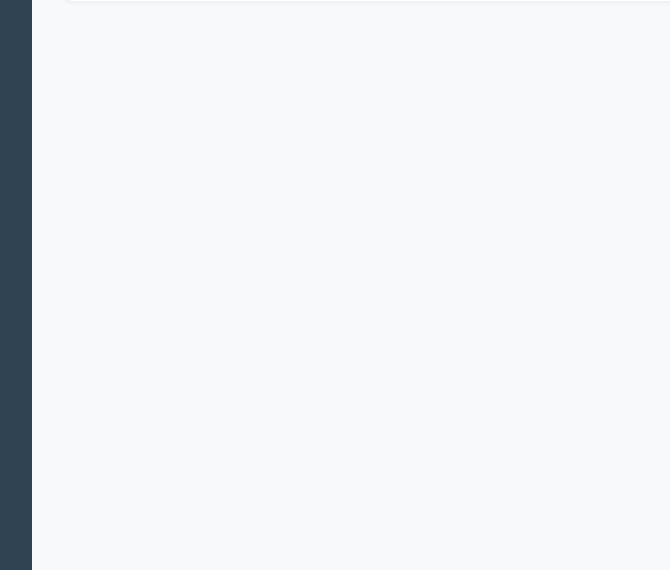
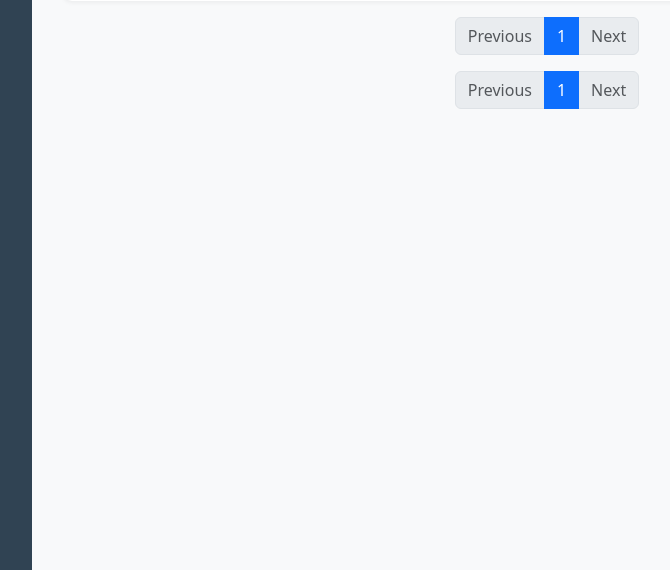
Before and after one commit to zia098/PolymDB_dj, a Django app: page /polymes/ in a window 1280 px wide. Shown: the part 230-800 px from the top of the page, without its empty margins (218-888 px from the left). Run offline with Django 5.2, Linux system fonts and the light colour scheme; data that the repository does not hold is empty.

Commit message:
Update list.html

```diff
--- a/polymes/templates/polymes/list.html
+++ b/polymes/templates/polymes/list.html
@@ -204,6 +204,37 @@
         </div>
       </div>
     </div>
+    <!-- Wild‑type pagination -->
+<nav aria-label="Wild-type pagination" class="mt-3">
+  <ul class="pagination justify-content-center">
+    {% if wild_types.has_previous %}
+      <li class="page-item">
+        <a class="page-link" href="?wild_page={{ wild_types.previous_page_number }}#wild-type">Previous</a>
+      </li>
+    {% else %}
+      <li class="page-item disabled"><span class="page-link">Previous</span></li>
+    {% endif %}
+
+    {% for num in wild_types.paginator.page_range %}
+      {% if wild_types.number == num %}
+        <li class="page-item active"><span class="page-link">{{ num }}</span></li>
+      {% else %}
+        <li class="page-item">
+          <a class="page-link" href="?wild_page={{ num }}#wild-type">{{ num }}</a>
+        </li>
+      {% endif %}
+    {% endfor %}
+
+    {% if wild_types.has_next %}
+      <li class="page-item">
+        <a class="page-link" href="?wild_page={{ wild_types.next_page_number }}#wild-type">Next</a>
+      </li>
+    {% else %}
+      <li class="page-item disabled"><span class="page-link">Next</span></li>
+    {% endif %}
+  </ul>
+</nav>
+
 
     <!-- Modified Polymerases Section -->
     <div id="modified" class="data-section d-none">
@@ -291,6 +322,36 @@
         </div>
       </div>
     </div>
+    <!-- Modified pagination -->
+<nav aria-label="Modified pagination" class="mt-3">
+  <ul class="pagination justify-content-center">
+    {% if modifieds.has_previous %}
+      <li class="page-item">
+        <a class="page-link" href="?mod_page={{ modifieds.previous_page_number }}#modified">Previous</a>
+      </li>
+    {% else %}
+      <li class="page-item disabled"><span class="page-link">Previous</span></li>
+    {% endif %}
+
+    {% for num in modifieds.paginator.page_range %}
+      {% if modifieds.number == num %}
+        <li class="page-item active"><span class="page-link">{{ num }}</span></li>
+      {% else %}
+        <li class="page-item">
+          <a class="page-link" href="?mod_page={{ num }}#modified">{{ num }}</a>
+        </li>
+      {% endif %}
+    {% endfor %}
+
+    {% if modifieds.has_next %}
+      <li class="page-item">
+        <a class="page-link" href="?mod_page={{ modifieds.next_page_number }}#modified">Next</a>
+      </li>
+    {% else %}
+      <li class="page-item disabled"><span class="page-link">Next</span></li>
+    {% endif %}
+  </ul>
+</nav>
 
     <!-- Fusion Domains Section -->
     <div id="fusion" class="data-section d-none">
@@ -394,13 +455,18 @@
   <script>
     $(document).ready(function() {
       // Check for hash in URL and activate the corresponding tab
-      if (window.location.hash) {
-        const targetId = window.location.hash.substring(1); // Remove the # character
-        $('.menu-item').removeClass('active');
-        $('.menu-item[data-target="' + targetId + '"]').addClass('active');
-        $('.data-section').addClass('d-none');
-        $('#' + targetId).removeClass('d-none');
-      }
+(function() {
+  const hash = window.location.hash.substring(1);
+  const valid = $('.menu-item[data-target="' + hash + '"]').length > 0;
+  const target = valid ? hash : 'wild-type';
+
+  $('.menu-item').removeClass('active');
+  $('.menu-item[data-target="' + target + '"]').addClass('active');
+  $('.data-section').addClass('d-none');
+  $('#' + target).removeClass('d-none');
+  // update URL so pagination links keep the right hash
+  history.replaceState(null, '', '#' + target);
+})();
 
       // Initialize Bootstrap tooltips
       var tooltipTriggerList = [].slice.call(document.querySelectorAll('[data-bs-toggle="tooltip"]'));
@@ -511,61 +577,7 @@
     });
   </script>
   <script src="https://cdn.jsdelivr.net/npm/bootstrap@5.3.0/dist/js/bootstrap.bundle.min.js"></script>
-  <script>
-$(document).ready(function() {
-  // —— 1) On page load, pick the section from the hash or default to 'wild-type'
-  (function() {
-    const hash = window.location.hash.substring(1);
-    // only valid if there's a menu-item[data-target] for it
-    const valid = $('.menu-item[data-target="' + hash + '"]').length > 0;
-    const target = valid ? hash : 'wild-type';
 
-    // activate sidebar & show that section
-    $('.menu-item').removeClass('active');
-    $('.menu-item[data-target="' + target + '"]').addClass('active');
-    $('.data-section').addClass('d-none');
-    $('#' + target).removeClass('d-none');
-  })();
-
-  // —— 2) Set up menu clicks to show the section AND update the hash
-  $('.menu-item').click(function(e) {
-    e.preventDefault();
-    const target = $(this).data('target');
-
-    // show/hide sections
-    $('.menu-item').removeClass('active');
-    $(this).addClass('active');
-    $('.data-section').addClass('d-none');
-    $('#' + target).removeClass('d-none');
-    $('#search').val('');
-
-    // update URL hash without reloading
-    history.replaceState(null, '', '#' + target);
-  });
-
-  // —— 3) (rest of your original code: tooltips, search, filters, row-click, spinner…)
-  // Initialize tooltips
-  var tooltipTriggerList = [].slice.call(document.querySelectorAll('[data-bs-toggle="tooltip"]'));
-  tooltipTriggerList.map(el => new bootstrap.Tooltip(el));
-
-  // Simple text search
-  $('#search').on('input', function() {
-    const term = $(this).val().toLowerCase();
-    $('.data-section:not(.d-none) tbody tr').each(function() {
-      $(this).toggle($(this).text().toLowerCase().includes(term));
-    });
-  });
-
-  // … filters and AJAX spinner …
-  // Make rows clickable
-  $('tbody tr[data-url]').css('cursor','pointer').on('click', e => {
-    if ($(e.target).closest('a, button').length) return;
-    window.location = $(e.currentTarget).data('url');
-  });
-  $(document).ajaxStart(() => $('.spinner-border').show())
-             .ajaxStop(() => $('.spinner-border').hide());
-});
-</script>
 
 </body>
 </html>
```
